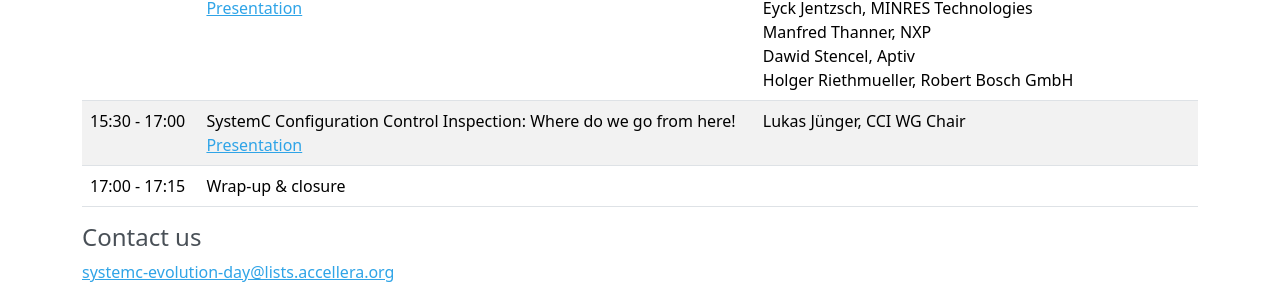
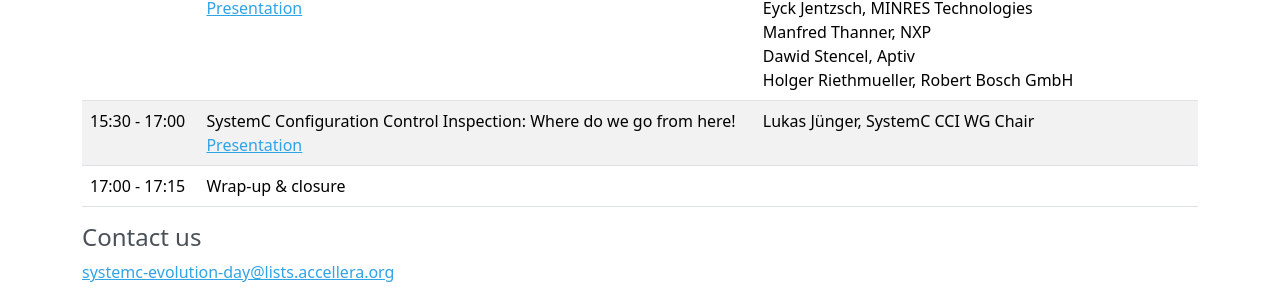
Before and after one commit to accellera-official/systemc.org, an MkDocs documentation site: the page built from docs/events/sced2023.md, in a window 1280 px wide and 900 px high, scrolled down 1106 px. Shown: the part 221-526 px from the top of the window. Built offline with MkDocs 1.6.1, drawn with Linux system fonts in a browser that asks for light colours; nearby versions of some CDN libraries.

Commit message:
update role
Signed-off-by: Martin Barnasconi <martin.barnasconi@nxp.com>

```diff
--- a/docs/events/sced2023.md
+++ b/docs/events/sced2023.md
@@ -45,7 +45,7 @@ The main theme this year is **The future of SystemC**: With the release of the u
 | 12:30 - 14:00 | Lunch |
 | 14:00 - 14:30 | RISC-V VP++: Unlocking the vast Linux ecosystem for Open<br>Source RISC-V Virtual Prototypes:<br>From Fast Bootup, VNC, Vector Extension to 3D-Games<br>[Presentation][6p]  | Daniel Große, JKU Linz, Austria |
 | 14:30 - 15:30 | Panel: The Future of SystemC<br>[Presentation][7p] | Panelists:<br>Eyck Jentzsch, MINRES Technologies<br>Manfred Thanner, NXP<br>Dawid Stencel, Aptiv<br>Holger Riethmueller, Robert Bosch GmbH |
-| 15:30 - 17:00 | SystemC Configuration Control Inspection: Where do we go from here!<br>[Presentation][8p] | Lukas Jünger, CCI WG Chair |
+| 15:30 - 17:00 | SystemC Configuration Control Inspection: Where do we go from here!<br>[Presentation][8p] | Lukas Jünger, SystemC CCI WG Chair |
 | 17:00 - 17:15 | Wrap-up & closure | |
 
 ## Contact us
```
